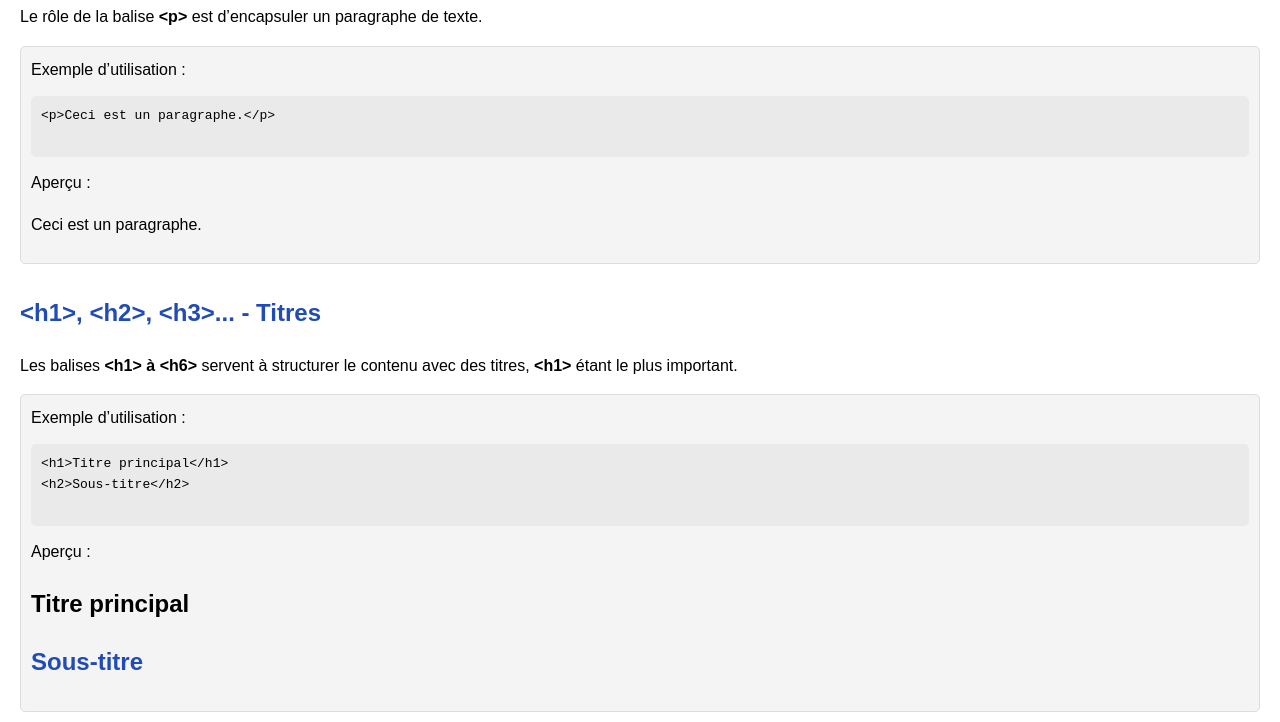
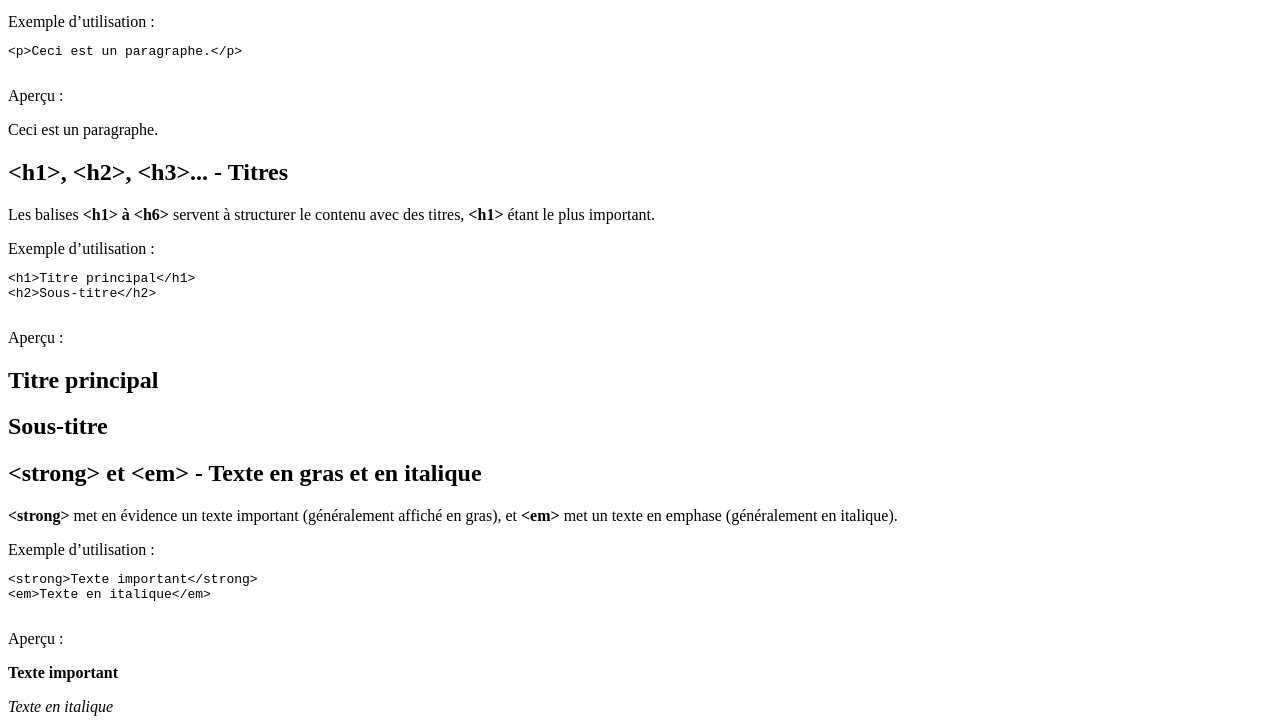
Before and after one commit to Adesfonds/cours_bts_sio_html_2025, a plain HTML site: page TP3/exercice1_tp3/exercice1_tp3.html in a window 1280 px wide. Shown: the part 148-870 px from the top of the page. Drawn offline with Linux system fonts and the light colour scheme.

Commit message:
Update exercice1_tp3.html

```diff
--- a/TP3/exercice1_tp3/exercice1_tp3.html
+++ b/TP3/exercice1_tp3/exercice1_tp3.html
@@ -4,32 +4,7 @@
     <meta charset="UTF-8">
     <meta name="viewport" content="width=device-width, initial-scale=1.0">
     <title>Mémento HTML5 - Complet</title>
-    <style>
-        body {
-            font-family: Arial, sans-serif;
-            margin: 20px;
-            line-height: 1.6;
-        }
-        section {
-            margin-bottom: 30px;
-        }
-        h2 {
-            color: #214bb5;
-        }
-        .example {
-            background-color: #f4f4f4;
-            padding: 10px;
-            border: 1px solid #ddd;
-            border-radius: 5px;
-        }
-        pre {
-            background-color: #eaeaea;
-            padding: 10px;
-            font-family: monospace;
-            white-space: pre-wrap;
-            border-radius: 5px;
-        }
-    </style>
+
 </head>
 <body>
     <h1>Mémento HTML5</h1>
```
